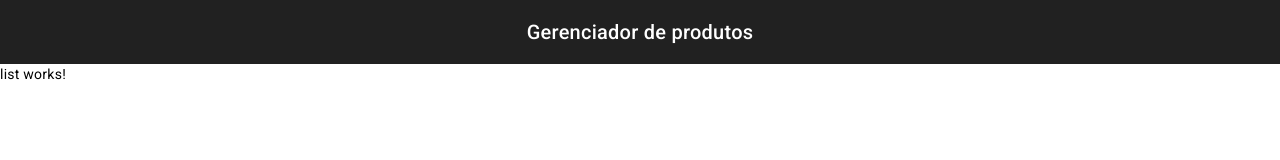
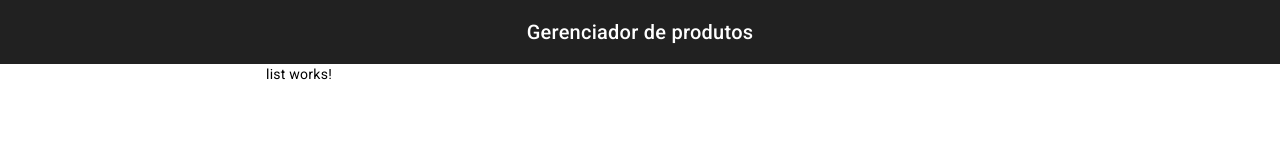
Before and after one commit to victor-figueiredo/products-store-angular-17, an Angular app: page / in a window 1280 px wide. Shown: the top 160 px of the page. Built offline with nearby package versions, Linux system fonts and the light colour scheme.

Commit message:
feat: router-outlet content centered

```diff
--- a/src/app/app.component.html
+++ b/src/app/app.component.html
@@ -1 +1,6 @@
-<app-header></app-header> <router-outlet></router-outlet>
+<app-header></app-header>
+<div class="container">
+  <div class="container-content">
+    <router-outlet></router-outlet>
+  </div>
+</div>
```
